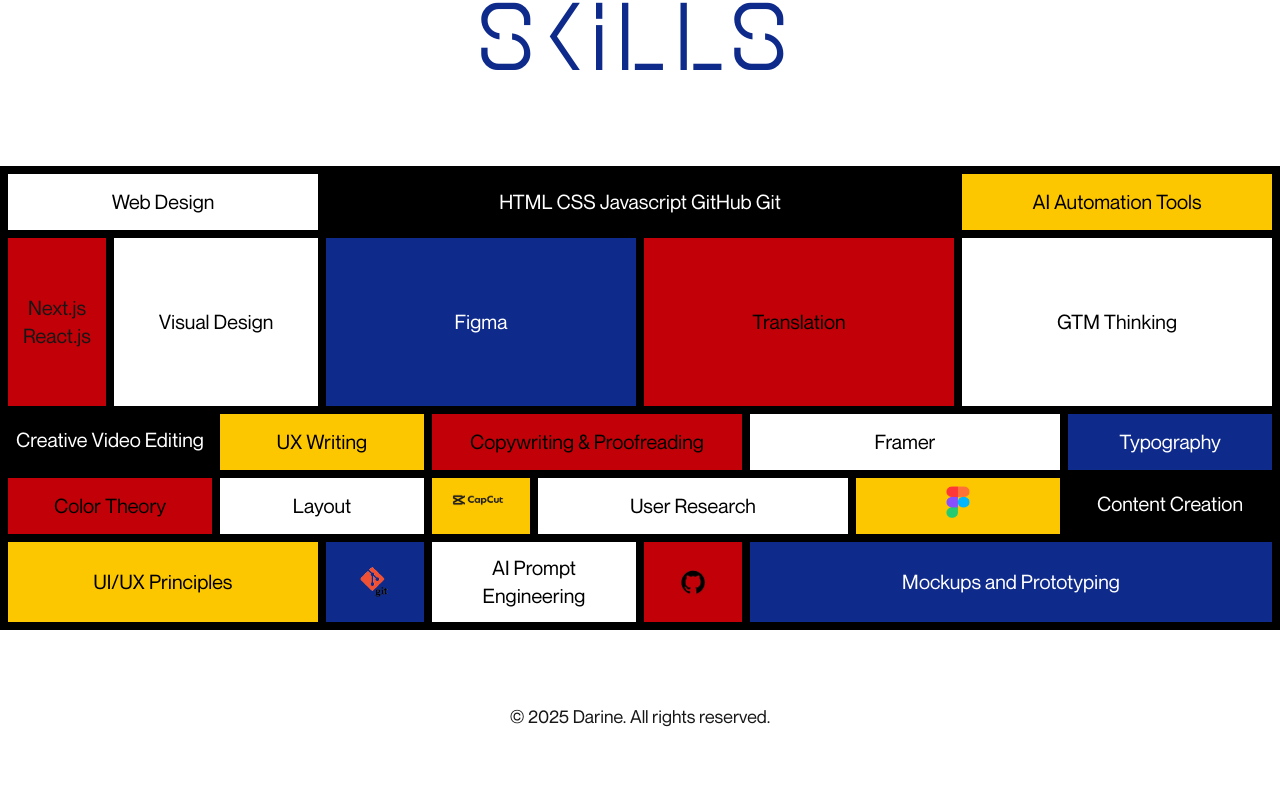
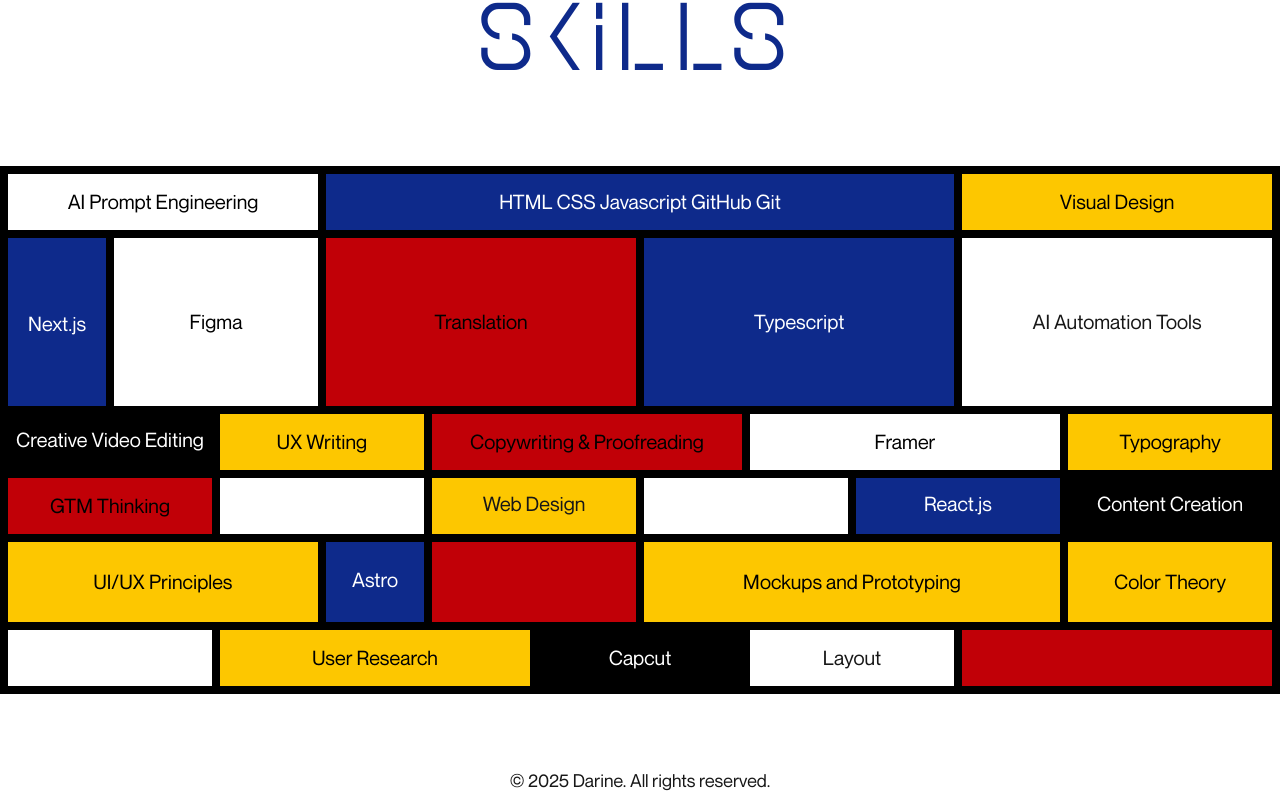
Before and after one commit to darinetag/portfolio, a Next.js app: page / in a window 1280 px wide. Shown: the part 870-1680 px from the top of the page. Before the commit the page ends 1616 px from the top, so only its background shows below. Built offline with nearby package versions, Linux system fonts and the light colour scheme.

Commit message:
update beautiful stuff

```diff
--- a/src/pages/index.js
+++ b/src/pages/index.js
@@ -11,11 +11,11 @@
 <section className="lg:relative lg:h-screen min-h-[90vh]">
 
 <img src="/darinemotion.gif" alt="My Image" className="lg:w-150 lg:h-140 lg:left-230 lg:top-10 top-16 left-4  w-50 h-50 rounded-lg absolute z-10" />
-        <h1 style={{ fontFamily: 'Science' }} className="font-science lg:text-8xl text-2xl text-[#0E2A8B] absolute lg:top-55 top-58 left-56 lg:left-4">Darine Tag</h1>
+        <h1 style={{ fontFamily: 'Science' }} className="font-science lg:text-8xl text-2xl text-[#0E2A8B] absolute lg:top-55 top-58 left-56 lg:left-6">Darine Tag</h1>
 
-<div className="lg:w-76 lg:h-76 w-40 h-40 hidden lg:block top-50 bg-[#BC0700] border-10 border-black absolute lg:top-0 lg:left-305 left-216 hover:bg-white transition duration-300 ease-in-out"></div>
-<div className="lg:w-24 lg:h-52 hidden lg:block bg-[#0E2A8B] border-10 border-black absolute top-74 right-0 hover:bg-white transition duration-300 ease-in-out"></div>
-<div style={{ fontFamily: 'Montreal' }} className="lg:w-256 w-94 h-80 lg:h-65 bg-[#FBC408] border-10 border-black absolute top-72 lg:top-85 left-0 hover:bg-white transition duration-300 ease-in-out ">
+<div className="lg:w-76 lg:h-76 w-40 h-40 hidden lg:block top-50 bg-[#BC0700] border-7 border-black absolute lg:top-0 lg:left-305 left-216 hover:bg-white transition duration-300 ease-in-out"></div>
+<div className="lg:w-24 lg:h-52 hidden lg:block bg-[#0E2A8B] border-7 border-black absolute top-74 right-0 hover:bg-white transition duration-300 ease-in-out"></div>
+<div style={{ fontFamily: 'Montreal' }} className="lg:w-256 w-94 h-80 lg:h-65 bg-[#FBC408] border-7 border-black absolute top-72 lg:top-85 left-0 hover:bg-white transition duration-300 ease-in-out ">
    <h1  className="pl-6 lg:pt-7 pt-3 text-xl lg:text-2xl">Making Tech Kind</h1>
    <p  className="pl-5 p-4 lg:text-xl lg:w-230 w-84 text-md ">As someone who is very much passionate about learning, I have managed to gather a good amount of skillsets that not only allowed me to be versatile and a quick problem solver but moreover it helped me become extremely adaptable to new things and a good communicator with people from different backgrounds. I bring creativity and appeal to digital solutions. </p>
 </div>
@@ -25,16 +25,16 @@
   <section className="p-2 bg-black lg:mt-20 mt-10 ">
   <div className="grid grid-cols-12 gap-2 text-[10px] lg:font-normal  lg:text-xl text-center " style={{ fontFamily: 'Montreal' }}>
     {/* First row */}
-<div className="col-span-3 bg-white text-black p-2 flex items-center justify-center hover:bg-white transition duration-300 ease-in-out">Web Design</div>
-    <div className="col-span-6 h-14 bg-black text-white p-2 flex items-center justify-center hover:bg-white hover:text-black transition duration-300 ease-in-out">HTML CSS Javascript GitHub Git</div>
-    <div className="col-span-3 h-14 bg-yellow-400 text-black p-2 flex items-center justify-center hover:bg-white transition duration-300 ease-in-out">AI Automation Tools</div>
+<div className="col-span-3 bg-white text-black p-2 flex items-center justify-center hover:bg-white transition duration-300 ease-in-out">AI Prompt Engineering</div>
+    <div className="col-span-6 h-14 bg-[#0E2A8B] text-white p-2 flex items-center justify-center hover:bg-white hover:text-black transition duration-300 ease-in-out">HTML CSS Javascript GitHub Git</div>
+    <div className="col-span-3 h-14 bg-yellow-400 text-black p-2 flex items-center justify-center hover:bg-white transition duration-300 ease-in-out"> Visual Design</div>
 
     {/* Second row */}
-    <div className="col-span-1 h-42 bg-red-700 pt-14 hover:bg-white transition duration-300 ease-in-out hidden lg:block " > Next.js React.js</div>
-    <div className="col-span-2 h-42 bg-white text-black p-2 flex items-center justify-center hover:bg-white transition duration-300 ease-in-out">Visual Design</div>
-    <div className="col-span-3 h-42 bg-[#0E2A8B] text-white p-2 flex items-center justify-center hover:bg-white hover:text-black transition duration-300 ease-in-out">Figma</div>
+    <div className="col-span-1 h-42 bg-[#0E2A8B] text-white hover:text-black pt-18 hover:bg-white transition duration-300 ease-in-out hidden lg:block " > Next.js </div>
+    <div className="col-span-2 h-42 bg-white text-black p-2 flex items-center justify-center hover:bg-white transition duration-300 ease-in-out">Figma</div>
     <div className="col-span-3 h-42 bg-red-700 text-black p-2 flex items-center justify-center hover:bg-white hover:text-black transition duration-300 ease-in-out">Translation</div>
-    <div className="col-span-3 h-42 bg-white text-black lg:p-2 p-14 flex items-center justify-center hover:bg-white transition duration-300 ease-in-out">GTM Thinking</div>
+    <div className="col-span-3 h-42 bg-[#0E2A8B] text-white p-2 flex items-center justify-center hover:bg-white hover:text-black transition duration-300 ease-in-out ">Typescript</div>
+    <div className="col-span-3 h-42  lg:p-2 p-14 flex items-center justify-center bg-white transition duration-300 ease-in-out">AI Automation Tools</div>
 
     {/* Third row */}
     <div className="col-span-2  hover:bg-white hover:text-black pt-3 text-white transition duration-300 ease-in-out hidden lg:block">Creative Video Editing</div>
@@ -43,28 +43,35 @@
     <div className="col-span-3 h-14 bg-white text-black p-2 flex items-center justify-center hover:bg-white transition duration-300 ease-in-out">Framer</div>
 
     {/* Fourth row */}
-    <div className="col-span-2 h-14 bg-[#0E2A8B] text-white p-2 flex items-center justify-center hover:bg-white hover:text-black transition duration-300 ease-in-out ">Typography</div>
-    <div className="col-span-2 h-14 bg-red-700 text-black p-2 flex items-center justify-center hover:bg-white hover:text-black transition duration-300 ease-in-out">Color Theory</div>
-    <div className="col-span-2 lg:h-14 h-20 bg-white text-black p-2 flex items-center justify-center hover:bg-white transition duration-300 ease-in-out">Layout</div>
-    <div className="col-span-1 h-14 bg-yellow-400 pt-2 pl-4 text-center flex items-center justify-center hover:bg-white transition duration-300 ease-in-out hidden lg:block"><img src="/capcuttt.png" alt="capcut logo"/>
+    <div className="col-span-2 h-14 bg-yellow-400 text-black p-2 flex items-center justify-center hover:bg-white hover:text-black transition duration-300 ease-in-out ">Typography</div>
+    <div className="col-span-2 h-14 bg-red-700 text-black p-2 flex items-center justify-center hover:bg-white hover:text-black transition duration-300 ease-in-out">GTM Thinking</div>
+    <div className="col-span-2 lg:h-14 h-20 bg-white text-black p-2 flex items-center justify-center hover:bg-white transition duration-300 ease-in-out"></div>
+    <div className="col-span-2 h-14 bg-yellow-400 pt-3 text-center flex items-center justify-center hover:bg-white transition duration-300 ease-in-out hidden lg:block"> Web Design
     </div>
-    <div className="col-span-3 lg:h-14 h-20 bg-white text-black p-2 flex items-center justify-center hover:bg-white transition duration-300 ease-in-out">User Research</div>
-    <div className="col-span-2 h-14 bg-yellow-400 p-2 flex items-center justify-center hover:bg-white transition duration-300 ease-in-out hidden lg:block">
-      <img src="/figma-icon.png" alt="Figma" className="w-6 h-8 mx-auto flex items-center justify-center" />
-    </div>
+    <div className="col-span-2 lg:h-14 h-20 bg-white text-black p-2 flex items-center justify-center hover:bg-white transition duration-300 ease-in-out"></div>
+    <div className="col-span-2 h-14 bg-[#0E2A8B] text-white hover:text-black pt-3 flex items-center justify-center hover:bg-white transition duration-300 ease-in-out hidden lg:block">
+    React.js</div>
     <div className="col-span-2 hover:bg-white text-white hover:text-black pt-3 transition duration-300 ease-in-out hidden lg:block">Content Creation</div>
 
     {/* Fifth row */}
     <div className="col-span-3 h-20 bg-yellow-400 text-black p-2 flex items-center justify-center hover:bg-white transition duration-300 ease-in-out">UI/UX Principles</div>
-    <div className="col-span-1 h-20 bg-[#0E2A8B] p-2 hover:bg-white transition duration-300 ease-in-out hidden lg:block">
-      <img src="/git-icon.png" alt="Git" className="w-8 h-8 mx-auto flex items-center justify-center mt-4 hidden lg:block" />
+    <div className="col-span-1 h-20 bg-[#0E2A8B] pt-6 hover:bg-white text-white hover:text-black transition duration-300 ease-in-out hidden lg:block">
+    Astro</div>
+    <div className="col-span-2 h-20 bg-red-700 pt-6 flex items-center justify-center hover:bg-white transition duration-300 ease-in-out hidden lg:block">
+
     </div>
-    <div className="col-span-2 h-20 bg-white text-black p-2 flex items-center justify-center hover:bg-white transition duration-300 ease-in-out">AI Prompt Engineering</div>
-    <div className="col-span-1 h-20 bg-red-700 p-2 flex items-center justify-center hover:bg-white transition duration-300 ease-in-out hidden lg:block">
-      <img src="/github-icon.png" alt="GitHub" className="w-6 h-6 mx-auto mt-5 " />
-    </div>
-    <div className="lg:col-span-5 h-20 bg-[#0E2A8B] text-white lg:p-2 p-7 flex items-center justify-center hover:bg-white hover:text-black transition duration-300 ease-in-out">Mockups and Prototyping</div>
+        <div className="lg:col-span-4 h-20  bg-yellow-400 text-black lg:p-2 p-7 flex items-center justify-center hover:bg-white transition duration-300 ease-in-out">Mockups and Prototyping</div>
+    <div className="lg:col-span-2 h-20 bg-yellow-400  text-black lg:p-2 p-7 flex items-center justify-center hover:bg-white transition duration-300 ease-in-out">Color Theory</div>
+        <div className="col-span-2 lg:h-14 h-20 bg-white  text-black p-2 flex items-center justify-center hover:bg-white transition duration-300 ease-in-out"></div>
+
+    <div className="lg:col-span-3 h-14  bg-yellow-400 text-black lg:p-2 p-7 flex items-center justify-center hover:bg-white transition duration-300 ease-in-out">User Research</div>
+  <div className="lg:col-span-2 h-14  bg-black text-white hover:bg-white hover:text-black lg:p-2 p-7 flex items-center justify-center transition duration-300 ease-in-out"> Capcut</div>
+  <div className="lg:col-span-2 h-14  bg-white hover:text-black lg:p-2 p-7 flex items-center justify-center hover:bg-white transition duration-300 ease-in-out">Layout</div>
+  <div className="lg:col-span-3 h-14  bg-red-700 hover:text-black lg:p-2 p-7 flex items-center justify-center hover:bg-white transition duration-300 ease-in-out"></div>
+
   </div>
+
+
 </section>
 
 
```
